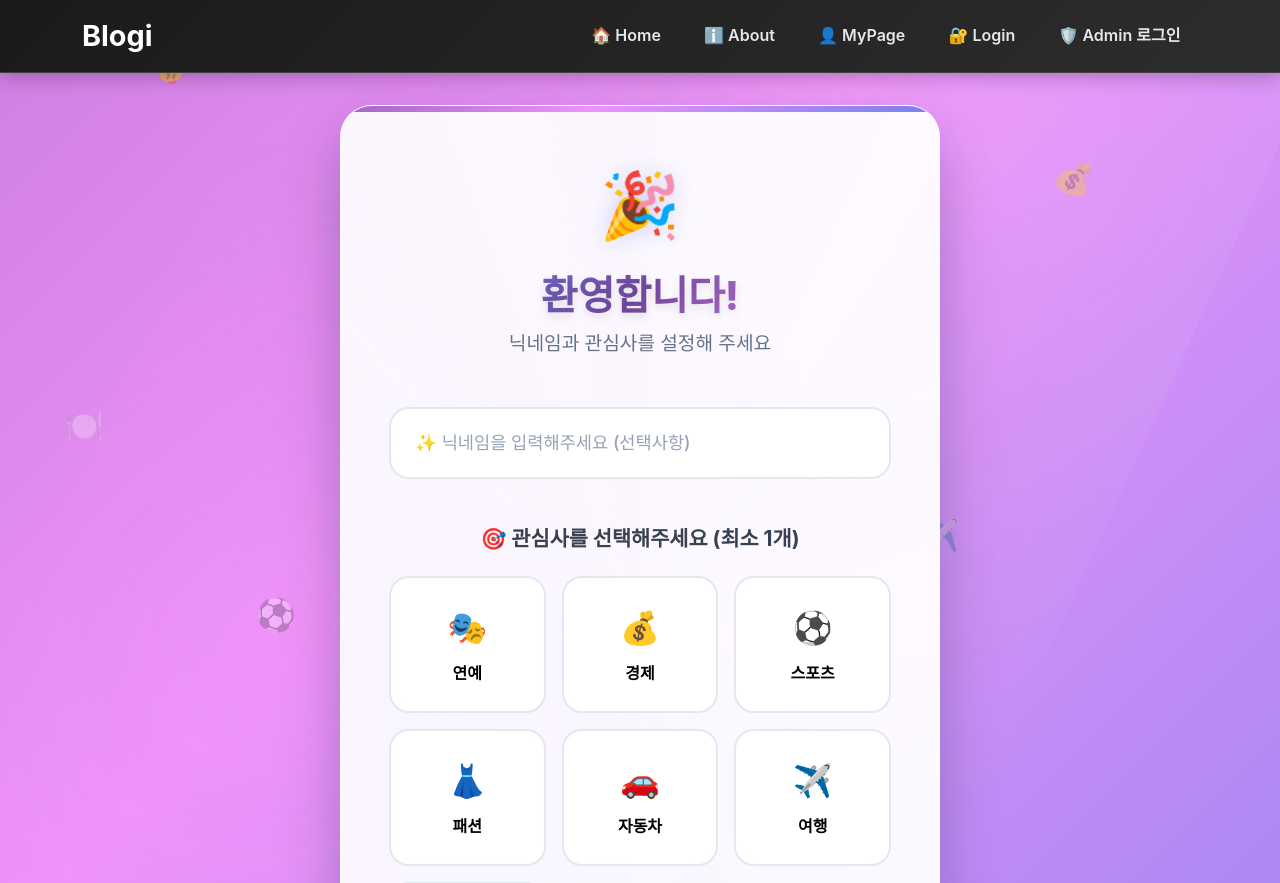
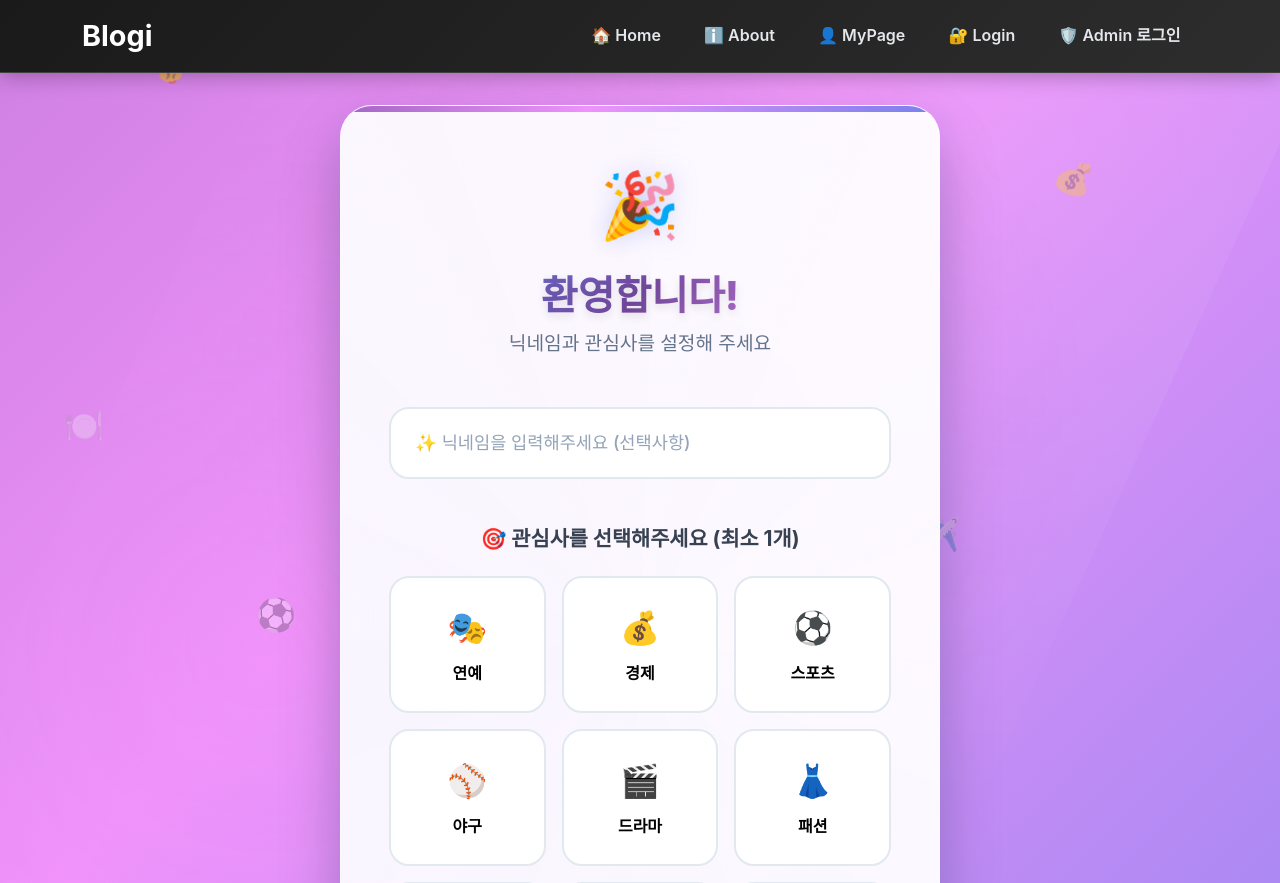
Before and after one commit to blogi-official/blogi-frontend, a React (Create React App) app: page /onboarding in a window 1280 px wide. Shown: the top 883 px of the page. Built offline with nearby package versions, Linux system fonts and the light colour scheme.

Commit message:
category 추가

```diff
--- a/src/components/NicknameEditModal.js
+++ b/src/components/NicknameEditModal.js
@@ -1,7 +1,7 @@
 import React, { useState, useEffect, useRef } from "react";
 import { api } from "../api/client";
 
-const categoryOptions = ["연예", "경제", "스포츠", "패션", "자동차", "여행", "맛집"];
+const categoryOptions = ["연예", "경제", "스포츠", "야구", "드라마", "패션", "자동차", "여행", "맛집"];
 
 const NicknameEditModal = ({ user = {}, onClose, onNicknameUpdated }) => {
   const initialized = useRef(false);
@@ -420,6 +420,8 @@ const NicknameEditModal = ({ user = {}, onClose, onNicknameUpdated }) => {
       '연예': '🎭',
       '경제': '💰',
       '스포츠': '⚽',
+      "야구": "⚾",
+      "드라마": "🎬",
       '패션': '👗',
       '자동차': '🚗',
       '여행': '✈️',
--- a/src/pages/Onboarding.js
+++ b/src/pages/Onboarding.js
@@ -2,13 +2,15 @@ import React, { useState, useEffect } from 'react';
 import { useNavigate } from 'react-router-dom';
 import { api, AUTH } from '../api/client';
 
-const categoryOptions = ["연예", "경제", "스포츠", "패션", "자동차", "여행", "맛집"];
+const categoryOptions = ["연예", "경제", "스포츠", "야구", "드라마", "패션", "자동차", "여행", "맛집"];
 
 // 카테고리별 이모지 매핑
 const categoryEmojis = {
   "연예": "🎭",
   "경제": "💰",
   "스포츠": "⚽",
+  "야구": "⚾",
+  "드라마": "🎬",
   "패션": "👗",
   "자동차": "🚗",
   "여행": "✈️",
```
